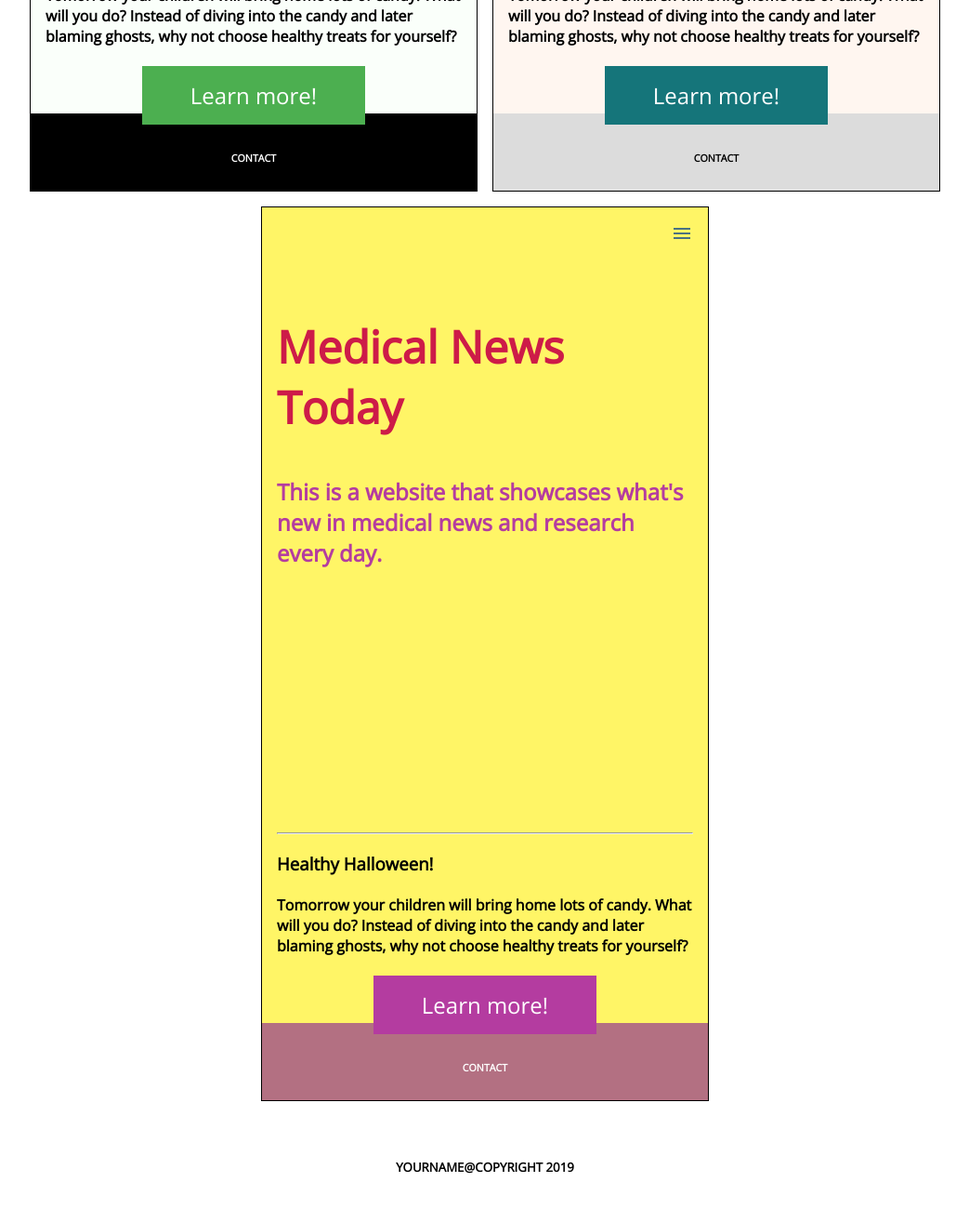
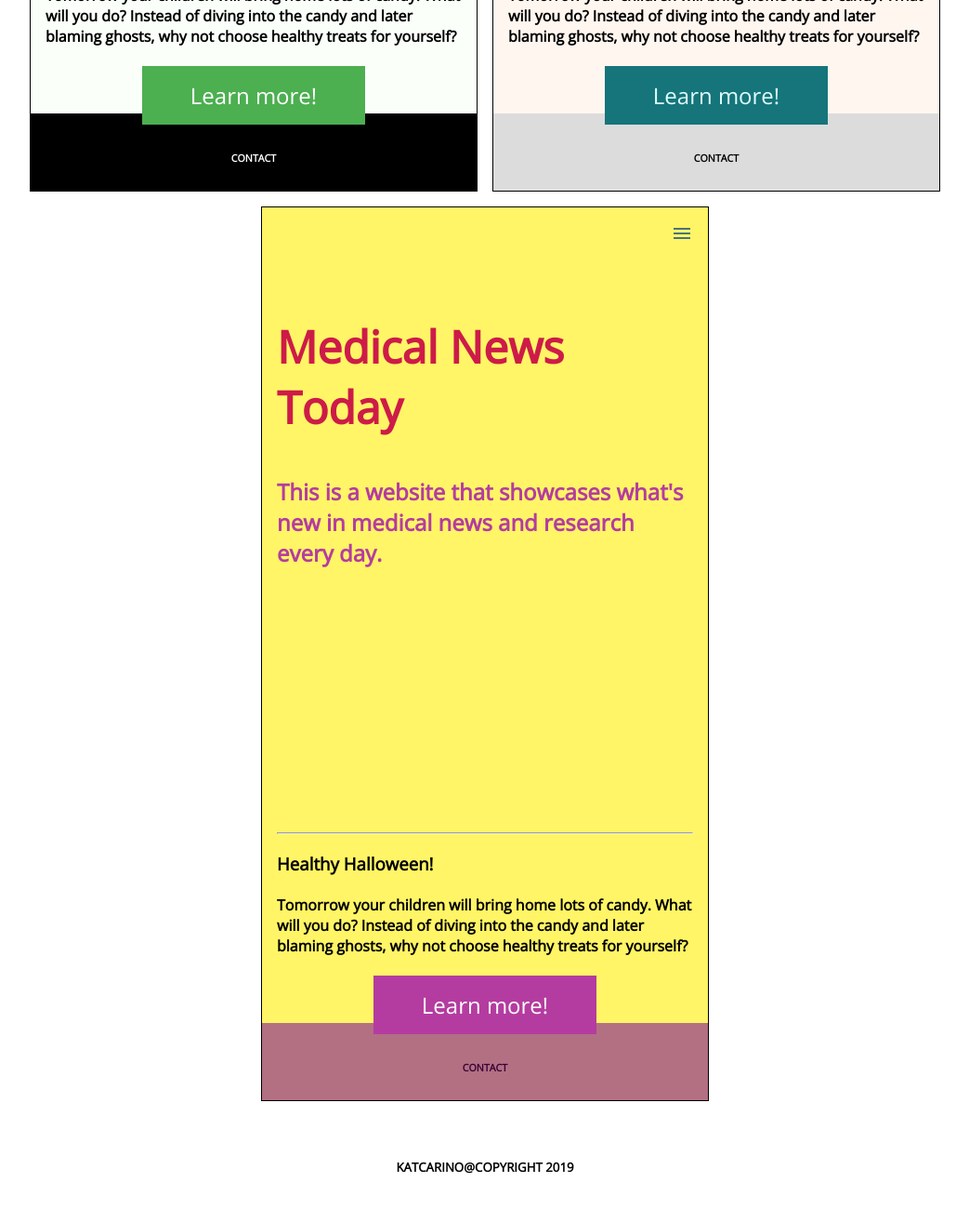
Before and after one commit to kcarino17/DH150-UX, a plain HTML site: page assignment4/KatherineCarinoAssgn4.html in a window 1280 px wide. Shown: the part 1176-2476 px from the top of the page at 93% size, without its empty margins (118-1161 px from the left). Drawn offline with nearby package versions, Linux system fonts and the light colour scheme.

Commit message:
Update KatherineCarinoAssgn4.html

```diff
--- a/assignment4/KatherineCarinoAssgn4.html
+++ b/assignment4/KatherineCarinoAssgn4.html
@@ -177,7 +177,7 @@
 
     #BTN02 {
         background-color: #15757A; /* change this for button color */
-        color: #FFFFFF; /* change this for button label color */
+        color: #E0FFFF; /* change this for button label color */
     }
 
     #footer02 {
@@ -226,7 +226,7 @@
 
     #footer03 {
         background-color: #B37082; /* change this for background color */
-        color: white; /* change this for text color */
+        color: #360036; /* change this for text color */
     }
 </style>
 
@@ -306,7 +306,7 @@
 
 </main>
 <footer>
-    <h5> YOURNAME@COPYRIGHT 2019 </h5>
+    <h5> KATCARINO@COPYRIGHT 2019 </h5>
 </footer>
 
 </body>
```
